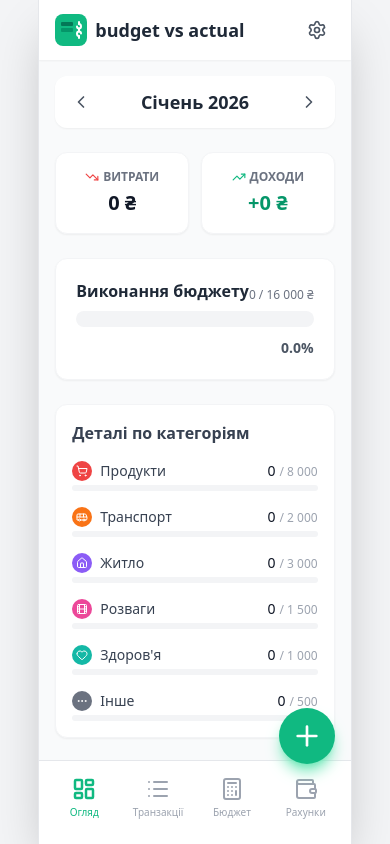
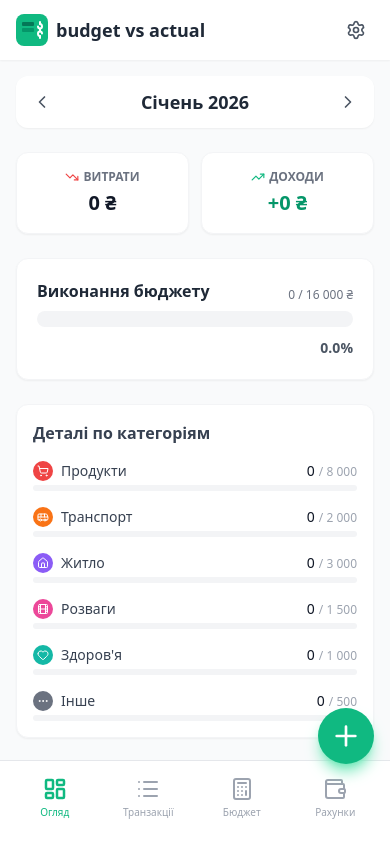
Before and after one commit to julfyzzz-ops/budget-vs-actual, a React (Vite) app: page / in a window 390 px wide. Built offline with nearby package versions, Linux system fonts and the light colour scheme.

Commit message:
feat: Remove max-w-lg and center on App.tsx
This change removes the fixed maximum width and centering from the main application container. This allows the application to take up the full width of its parent, improving responsiveness on larger screens and removing unnecessary constraints.

```diff
--- a/App.tsx
+++ b/App.tsx
@@ -212,7 +212,7 @@ export default function App() {
   };
 
   return (
-    <div className="h-full flex flex-col bg-gray-50 max-w-lg mx-auto shadow-2xl overflow-hidden relative border-x border-gray-200">
+    <div className="h-full flex flex-col bg-gray-50 w-full overflow-hidden relative">
 
       {/* Header */}
       <header className="bg-white px-4 py-3 flex justify-between items-center shadow-sm z-20 shrink-0">
```
